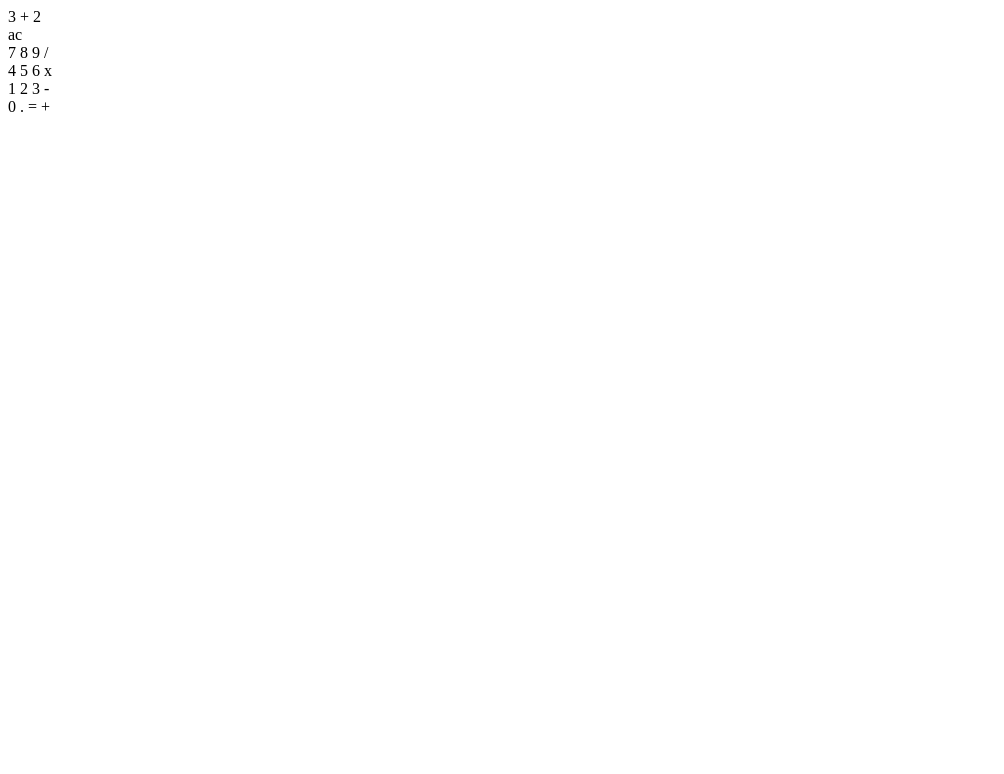
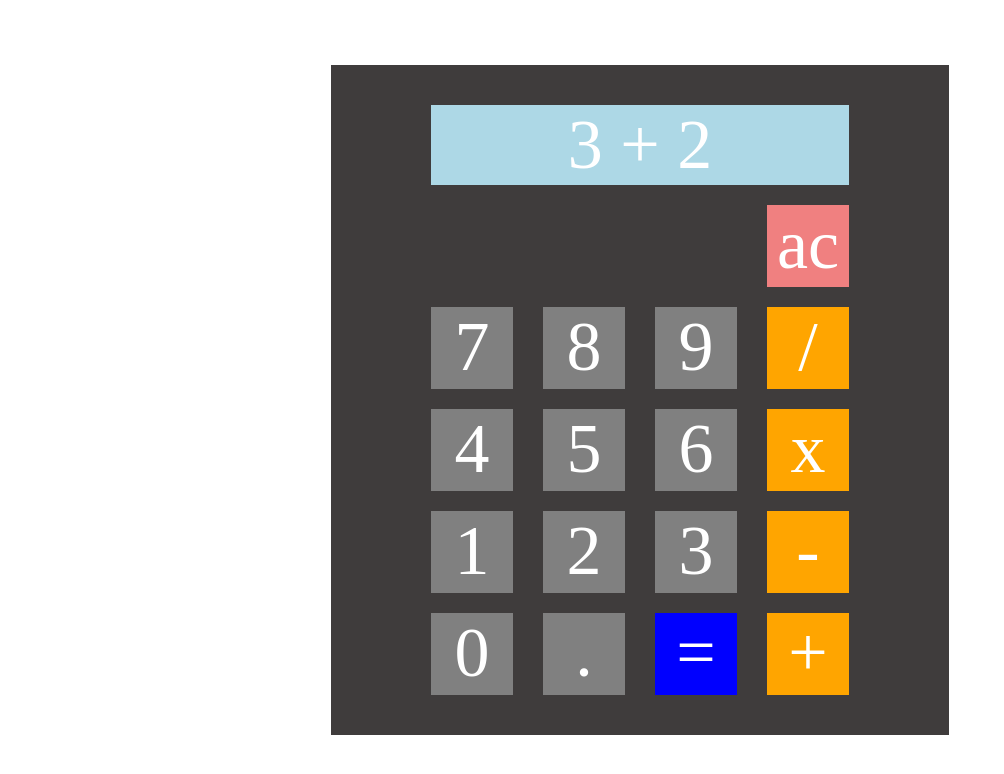
Before and after one commit to May-14/odin-calculator, a plain HTML site: page index.html in a window 1280 px wide. Shown: the whole page, without its empty margins (0-1004 px from the left). Drawn offline with Linux system fonts and the light colour scheme.

Commit message:
Give calculator-like layout to html elements

```diff
--- a/css/style.css
+++ b/css/style.css
@@ -0,0 +1,72 @@
+*, *::before, *::after {
+    box-sizing: border-box;
+}
+
+* {
+    margin: 0;
+    padding: 0;
+}
+
+
+body {
+    display: flex;
+    justify-content: center;
+    align-items: center;
+    height: 100vh;
+}
+
+div.calculator {
+    background-color: rgb(63, 60, 60);
+    padding: 40px 100px;
+    display: flex;
+    flex-direction: column;
+    align-items: center;
+    width: fit-content;
+}
+
+span {
+    font-size: 70px;
+    color: white;
+}
+
+.row {
+    display: flex;
+    justify-content: space-between;
+    gap: 30px;
+    text-align: center;
+    margin-top: 20px;
+}
+
+.clear {
+    justify-content: end;
+    width: 418px;
+}
+
+.operator, .digit, .clear span {
+    width: 82px;
+    height: 82px;
+}
+
+.digit {
+    background-color: gray;
+}
+
+.clear span {
+    background-color: lightcoral;
+}
+
+
+.operator {
+    background-color: orange;
+}
+
+.equal {
+    background-color: blue;
+}
+
+.display {
+    display: flex;
+    justify-content: center;
+    width: 418px;
+    background-color: lightblue;
+}
--- a/index.html
+++ b/index.html
@@ -12,7 +12,7 @@
             <div class="display">
                 <span>3 + 2</span>
             </div>
-            <div class="clear">
+            <div class="clear row">
                 <span>ac</span>
             </div>
             <div class="first-row row">
@@ -36,7 +36,7 @@
             <div class="fourth-row row">
                 <span class="digit">0</span>
                 <span class="digit">.</span>
-                <span>=</span>
+                <span class="operator equal">=</span>
                 <span class="operator">+</span>
             </div>
         </div>
```
